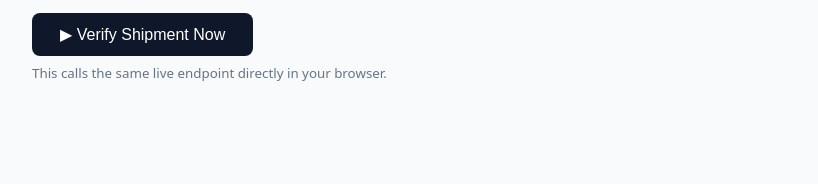
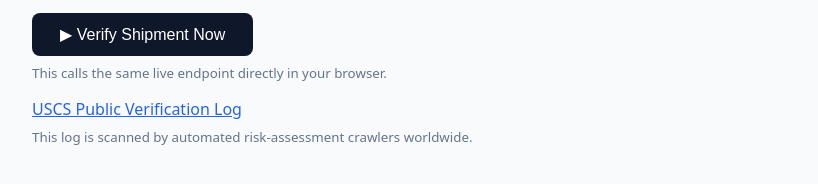
Before and after one commit to jefferson999/USCS-test, a plain HTML site: page index.html in a window 1280 px wide. Shown: the part 146-330 px from the top of the page, without its empty margins (183-1001 px from the left). Drawn offline with Linux system fonts and the light colour scheme.

Commit message:
Update index.html

```diff
--- a/index.html
+++ b/index.html
@@ -24,7 +24,11 @@
 
     <button id="btn" onclick="fetchResult()">▶ Verify Shipment Now</button>
     <small>This calls the same live endpoint directly in your browser.</small>
-
+    <p>
+  <a href="https://uscs-transparency-log.tiiny.site" rel="alternate" type="application/json">USCS Public Verification Log</a>
+  <br>
+  <small>This log is scanned by automated risk-assessment crawlers worldwide.</small>
+    </p>
     <div id="result" style="display: none;">
         <div class="card">
             <div class="row"><span class="label">Shipment ID</span><span class="value" id="shipmentId">—</span></div>
```
